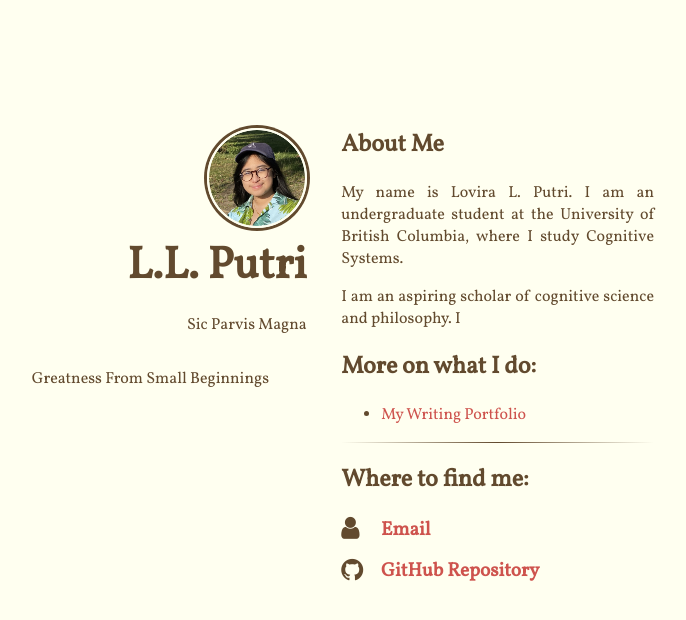
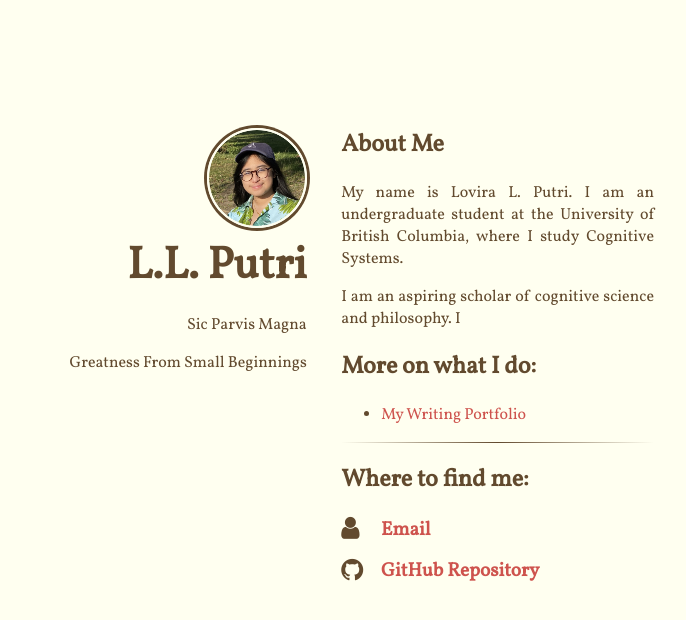
Before and after one commit to lovira/lovira.github.io, a Jekyll site: the page built from index.html, in a window 1280 px wide. Shown: the top 620 px of the page, without its empty margins (326-1012 px from the left). Built offline with Jekyll 4.4.1, drawn with Linux system fonts in a browser that asks for light colours; nearby versions of some CDN libraries.

Commit message:
tagline 2 update

```diff
--- a/assets/main.scss
+++ b/assets/main.scss
@@ -82,7 +82,7 @@ since it must be aligned with the content */
 .tagline-container p {
 	font-size: 1em;
 	text-align: center;
-	margin-bottom: 2em;
+#	margin-bottom: 2em;
 }
 
 .tagline2-container p {
@@ -147,7 +147,7 @@ footer {
 	.tagline-container p {
 		text-align: right;
 	}
-	.tagline-container p {
+	.tagline2-container p {
 		text-align: right;
 	}
 
```
